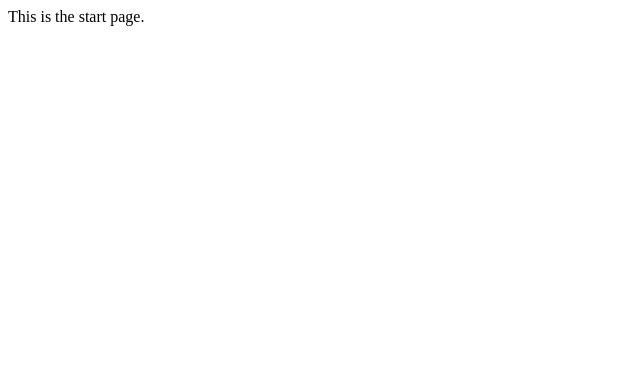
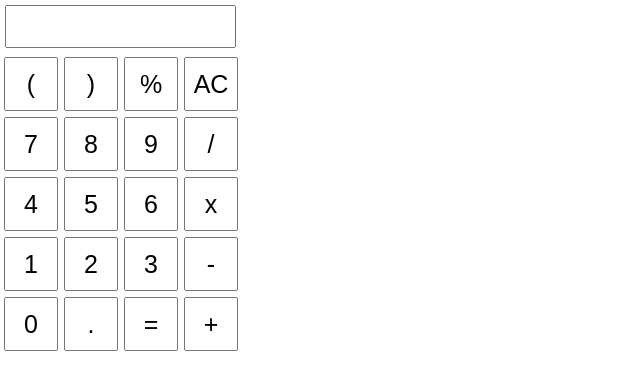
Before and after one commit to jeffbanawa/seng513a2, a plain HTML site: page index.html in a window 1280 px wide. Shown: the whole page, without its empty margins (0-640 px from the left). Drawn offline with Linux system fonts and the light colour scheme.

Commit message:
Calculator working, Sizing needed

```diff
--- /dev/null
+++ b/calc.js
@@ -0,0 +1,13 @@
+function insert(num) {
+    document.form.textview.value = document.form.textview.value+num
+}
+
+function equal() {
+    const input = document.form.textview.value
+    if (input) {
+        document.form.textview.value = eval(document.form.textview.value)
+    }
+}
+function ac() {
+    document.form.textview.value = ""
+}
--- a/index.html
+++ b/index.html
@@ -3,8 +3,46 @@
 <head>
     <meta charset="UTF-8">
     <title>Title</title>
+    <link href="style.css" rel="stylesheet" type="text/css">
+    <script src="calc.js"></script>
 </head>
 <body>
-This is the start page.
+    <div class = "main">
+        <form name = "form">
+            <input class="textview" name="textview">
+        </form>
+        <table>
+            <tr>
+                <td><input class="button" value="(" onclick="insert('(')"></td>
+                <td><input class="button" value=")" onclick="insert(')')"></td>
+                <td><input class="button" value="%" onclick="insert('%')"></td>
+                <td><input class="button" value="AC" onclick="ac()"></td>
+            </tr>
+            <tr>
+                <td><input class="button" value="7" onclick="insert(7)"></td>
+                <td><input class="button" value="8" onclick="insert(8)"></td>
+                <td><input class="button" value="9" onclick="insert(9)"></td>
+                <td><input class="button" value="/" onclick="insert('/')"></td>
+            </tr>
+            <tr>
+                <td><input class="button" value="4" onclick="insert(4)"></td>
+                <td><input class="button" value="5" onclick="insert(5)"></td>
+                <td><input class="button" value="6" onclick="insert(6)"></td>
+                <td><input class="button" value="x" onclick="insert('*')"></td>
+            </tr>
+            <tr>
+                <td><input class="button" value="1" onclick="insert(1)"></td>
+                <td><input class="button" value="2" onclick="insert(2)"></td>
+                <td><input class="button" value="3" onclick="insert(3)"></td>
+                <td><input class="button" value="-" onclick="insert('-')"></td>
+            </tr>
+            <tr>
+                <td><input class="button" value="0" onclick="insert(0)"></td>
+                <td><input class="button" value="." onclick="insert('.')"></td>
+                <td><input class="button" value="=" onclick="equal()"></td>
+                <td><input class="button" value="+" onclick="insert('+')"></td>
+            </tr>
+        </table>
+    </div>
 </body>
 </html>
--- a/style.css
+++ b/style.css
@@ -0,0 +1,21 @@
+*
+{
+    margin: 0;
+    padding: 0;
+}
+
+.button {
+    width: 50px;
+    height: 50px;
+    font-size: 25px;
+    margin: 2px;
+    cursor: pointer;
+    text-align: center;
+}
+
+.textview{
+    width: 217px;
+    margin: 5px;
+    font-size: 25px;
+    padding: 5px;
+}
```
